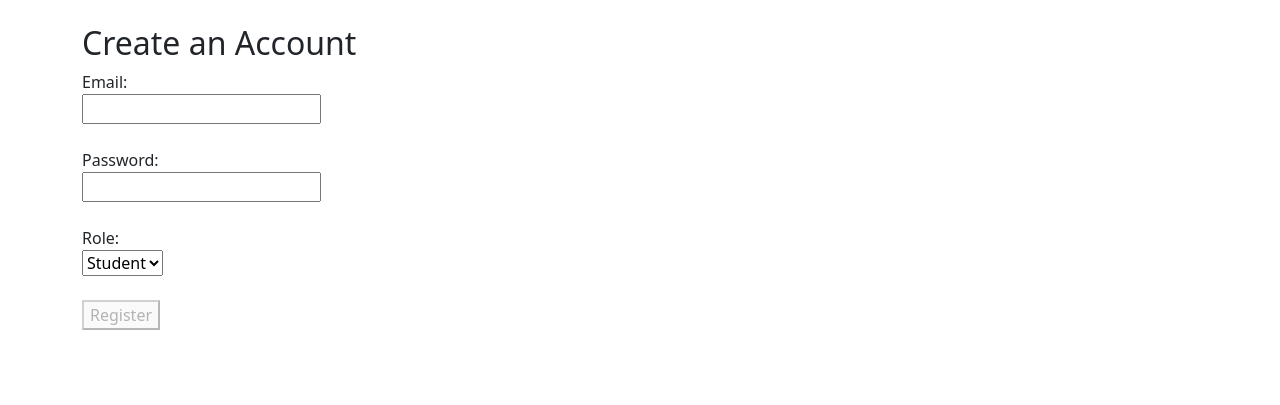
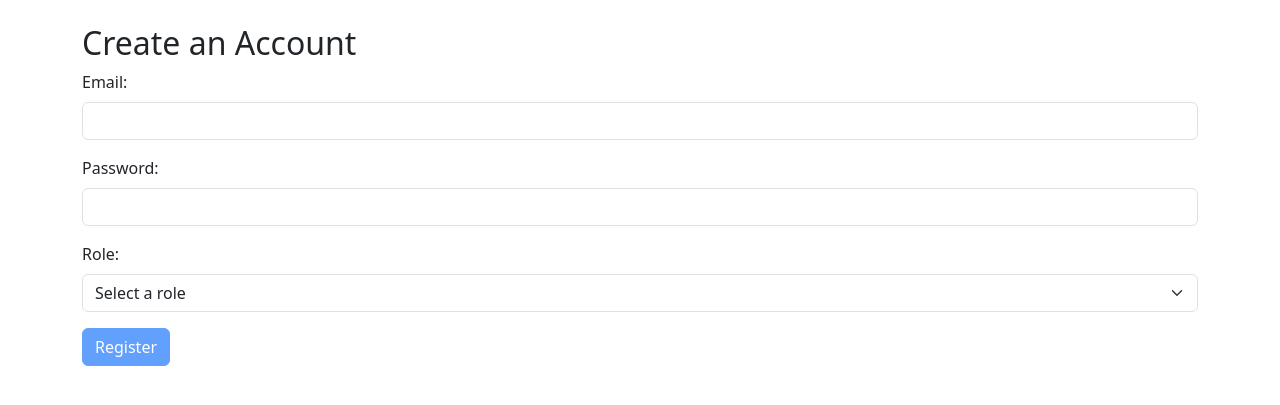
Before and after one commit to dsalazar-lectures/CI0136-I2025-final-project, a Flask app: page /register/ in a window 1280 px wide. Shown: the top 405 px of the page. Run offline with Flask 3, Linux system fonts and the light colour scheme.

Commit message:
Add Bootstrap styles and validation feedback for the registration form. #37, #39, #74
Co-authored-by: Andres Murillo <andresmimi@gmail.com>
Co-authored-by: Isabella <isabella.rodriguezsanchez@ucr.ac.cr>
Co-authored-by: Tatiana Paramo <gipsyparamolopez@gmail.com>

```diff
--- a/app/templates/base.html
+++ b/app/templates/base.html
@@ -1,4 +1,3 @@
-
 <!doctype html>
 <html lang="en">
   <head>
@@ -8,25 +7,13 @@
     <link href="https://cdn.jsdelivr.net/npm/bootstrap@5.3.3/dist/css/bootstrap.min.css" rel="stylesheet" integrity="sha384-QWTKZyjpPEjISv5WaRU9OFeRpok6YctnYmDr5pNlyT2bRjXh0JMhjY6hW+ALEwIH" crossorigin="anonymous">
   </head>
   <body>
+
     <div class="container mt-4">
-
-      {% with messages = get_flashed_messages(with_categories=true) %}
-        {% if messages %}
-          {% for category, message in messages %}
-            <div class="alert alert-{{ category }} alert-dismissible fade show" role="alert">
-              {{ message }}
-              <button type="button" class="btn-close" data-bs-dismiss="alert" aria-label="Close"></button>
-            </div>
-          {% endfor %}
-        {% endif %}
-      {% endwith %}
-
       {% block content %}
       {% endblock %}
-
     </div>
 
     <script src="https://cdn.jsdelivr.net/npm/bootstrap@5.3.3/dist/js/bootstrap.bundle.min.js" integrity="sha384-YvpcrYf0tY3lHB60NNkmXc5s9fDVZLESaAA55NDzOxhy9GkcIdslK1eN7N6jIeHz" crossorigin="anonymous"></script>
-    <script src="{{ url_for('static', filename='register.js') }}"></script>
+    <script src="{{ url_for('static', filename='functions.js') }}"></script>
   </body>
 </html>
--- a/app/templates/register.html
+++ b/app/templates/register.html
@@ -1,22 +1,77 @@
 {% extends 'base.html' %}
 
 {% block content %}
+  {% with messages = get_flashed_messages(with_categories=true) %}
+    {% if messages %}
+      {% for category, message in messages %}
+        <div class="alert alert-{{ category }} alert-dismissible fade show" role="alert">
+          {{ message }}
+          <button type="button" class="btn-close" data-bs-dismiss="alert" aria-label="Close"></button>
+        </div>
+      {% endfor %}
+    {% endif %}
+  {% endwith %}
+
   <h2>Create an Account</h2>
 
   <form action="/register" method="POST" novalidate>
-    <label for="email">Email:</label><br>
-    <input type="email" id="email" name="email" value="{{ form_data.get('email', '') }}"><br><br>
+    <div class="mb-3">
+      <label for="email" class="form-label">Email:</label>
+      <input
+        type="email"
+        id="email"
+        name="email"
+        class="form-control {% if errors and errors.get('email') %}is-invalid{% elif form_data.get('email') %}is-valid{% endif %}"
+        value="{{ form_data.get('email', '') }}"
+        required>
+      {% if errors and errors.get('email') %}
+        <div class="invalid-feedback">
+          {{ errors.get('email') }}
+        </div>
+      {% endif %}
+    </div>
 
-    <label for="password">Password:</label><br>
-    <input type="password" id="password" name="password" value="{{ form_data.get('password', '') }}"><br><br>
+    <div class="mb-3">
+      <label for="password" class="form-label">Password:</label>
+      <input
+        type="password"
+        id="password"
+        name="password"
+        class="form-control {% if errors and errors.get('password') %}is-invalid{% elif form_data.get('password') %}is-valid{% endif %}"
+        value="{{ form_data.get('password', '') }}"
+        required>
+      {% if errors and errors.get('password') %}
+        <div class="invalid-feedback">
+          {{ errors.get('password') }}
+        </div>
+      {% endif %}
+    </div>
 
-    <label for="role">Role:</label><br>
-    <select name="role"><br>
-      <option value="Student" {% if form_data.get('role') == 'Student' %}selected{% endif %}>Student</option>
-      <option value="Guest" {% if form_data.get('role') == 'Guest' %}selected{% endif %}>Guest</option>
-      <option value="Admin" {% if form_data.get('role') == 'Admin' %}selected{% endif %}>Admin</option>
-    </select><br><br>
+    <div class="mb-3">
+      <label for="role" class="form-label">Role:</label>
+      <select
+        name="role"
+        id="role"
+        class="form-select {% if errors and errors.get('role') %}is-invalid{% elif form_data.get('role') %}is-valid{% endif %}"
+        required>
+        <option value="">Select a role</option>
+        <option value="Student" {% if form_data.get('role') == 'Student' %}selected{% endif %}>Student</option>
+        <option value="Guest" {% if form_data.get('role') == 'Guest' %}selected{% endif %}>Guest</option>
+        <option value="Admin" {% if form_data.get('role') == 'Admin' %}selected{% endif %}>Admin</option>
+      </select>
+      {% if errors and errors.get('role') %}
+        <div class="invalid-feedback">
+          {{ errors.get('role') }}
+        </div>
+      {% endif %}
+    </div>
 
-    <button type="submit" id="registerBtn" {% if form_data %}data-enabled="true"{% else %}disabled{% endif %}>Register</button>
+    <button
+      type="submit"
+      class="btn btn-primary"
+      id="registerBtn"
+      {% if not form_data %}disabled{% endif %}>
+      Register
+    </button>
   </form>
 {% endblock %}
```
Also changed, not shown: app/static/functions.js (renamed from app/static/register.js).
